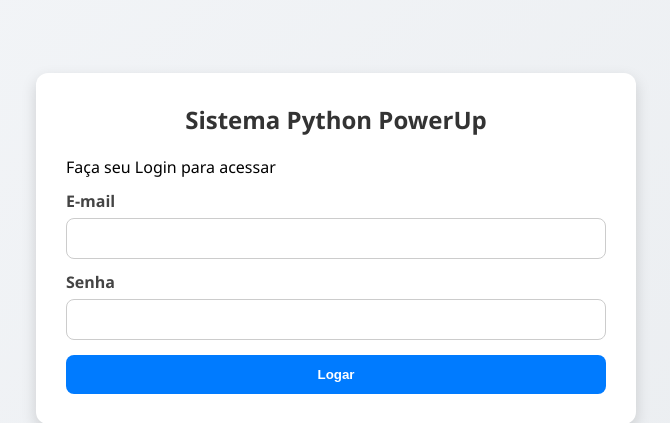
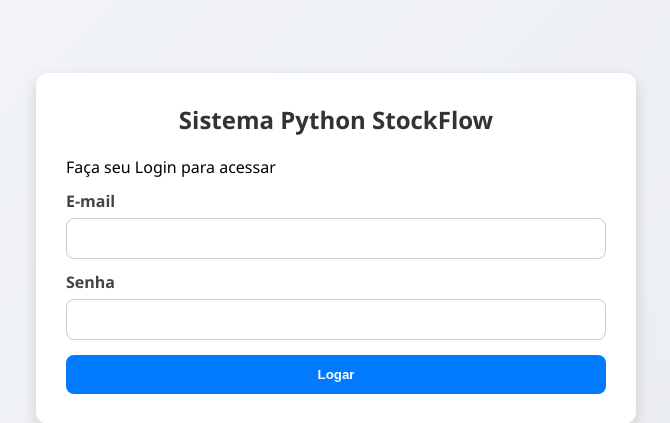
Before and after one commit to Jailsonsalima/automatizartarefa, a Django app: template add_produtos/templates/add_produtos/login.html in a window 1280 px wide. Shown: the part 152-575 px from the top of the page, without its empty margins (304-974 px from the left). Run offline with Django 5.2, Linux system fonts and the light colour scheme; the template is opened without the code that fills it, so the values that code supplies are empty.

Commit message:
Change title from 'Python PowerUp' to 'Python StockFlow'

```diff
--- a/add_produtos/templates/add_produtos/login.html
+++ b/add_produtos/templates/add_produtos/login.html
@@ -10,7 +10,7 @@
 <body>
     <div class="container">
 
-    <h2>Sistema Python PowerUp</h2>
+    <h2>Sistema Python StockFlow</h2>
     <p>Faça seu Login para acessar</p>
     <form method="post">
         {% csrf_token %}
```
